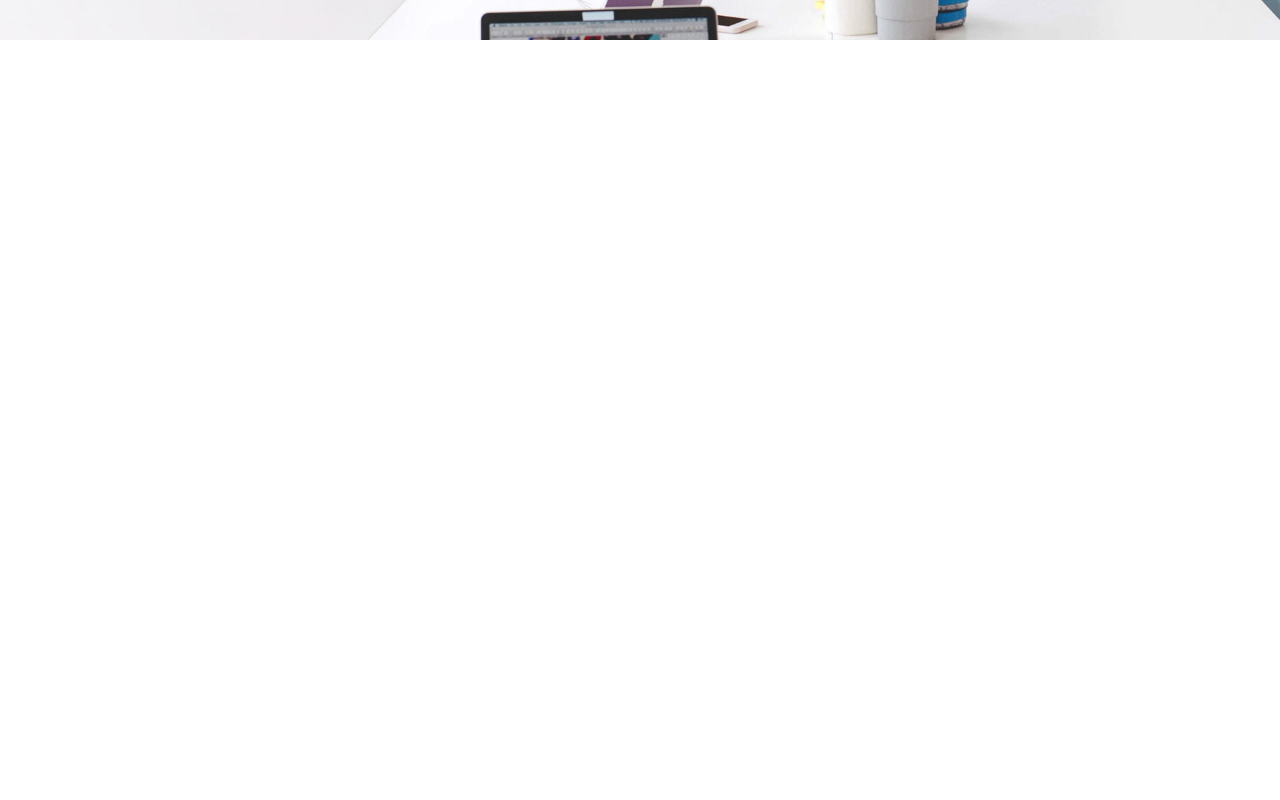
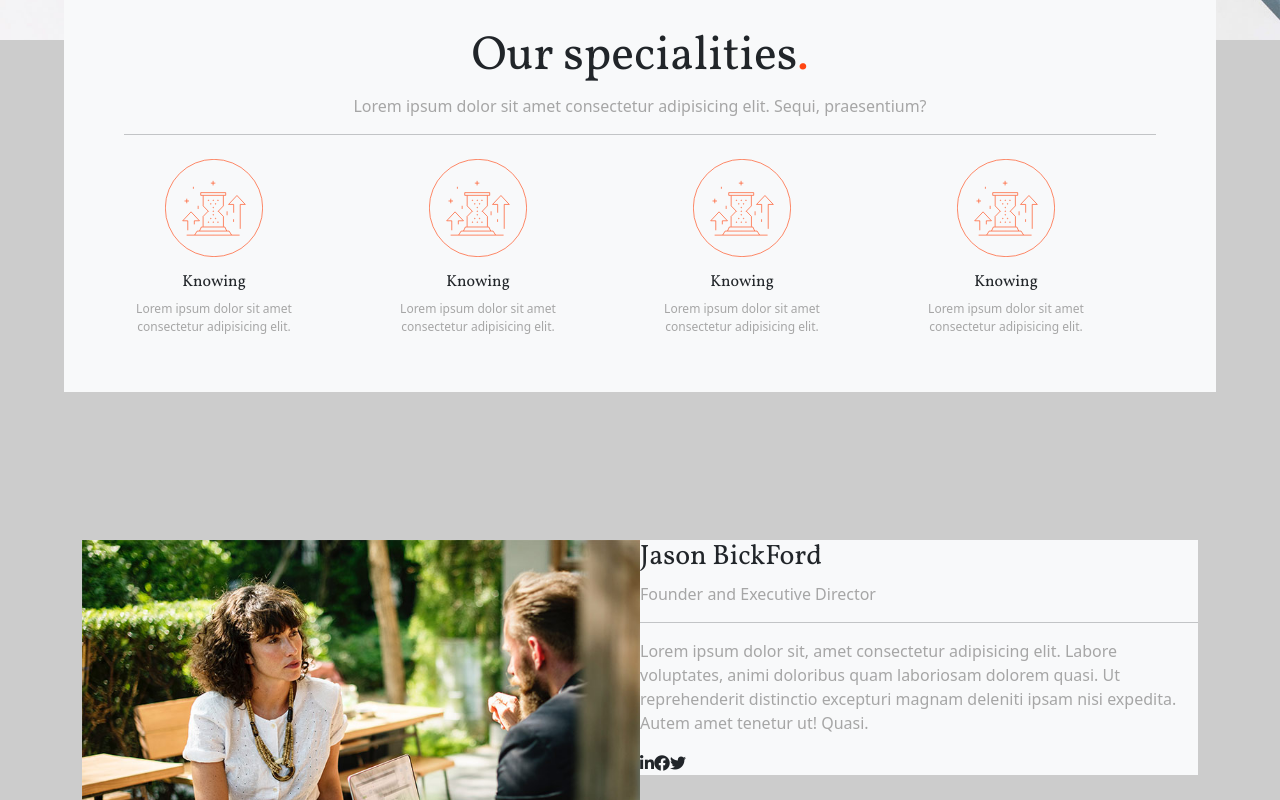
Before and after one commit to Bonu93/proj-html-vuejs, a Vue app: page / in a window 1280 px wide. Shown: the part 660-1460 px from the top of the page. Before the commit the page ends 800 px from the top, so only its background shows below. Built offline with nearby package versions, Linux system fonts and the light colour scheme.

Commit message:
add section

```diff
--- a/src/components/Header.vue
+++ b/src/components/Header.vue
@@ -1,5 +1,5 @@
 <template>
-  <header class="d-flex flex-column">
+  <header class="d-flex flex-column h700">
       <div class="top-header site-lg-container py-3 d-flex justify-content-between align-items-center">
           <h1 class="pointed">Everlead</h1>
 
@@ -36,7 +36,7 @@
                           <div class="col-6">
 
                             <h2 class="pointed">Our Team</h2>
-                            <p>
+                            <p class="subtitle">
                                 Lorem ipsum dolor sit amet consectetur adipisicing elit. Harum rem dolor obcaecati deserunt quam ut beatae recusandae ratione enim iure perspiciatis quod eligendi dicta quae eum ullam cupiditate, aspernatur exercitationem.
                             </p>
                             <div class="cta d-flex">
@@ -88,7 +88,6 @@ export default {
 @import '@/styles/globals.scss';
 
 header {
-    height: 700px;
     background-image: url('../assets/img/rev-slider-main-home-img-03.jpg');
     background-size: cover;
     background-position-y: 50%;
--- a/src/components/Main.vue
+++ b/src/components/Main.vue
@@ -1,6 +1,83 @@
 <template>
   <main>
+      <section class="h500">
+          <div class="site-lg-container bg-light specs d-flex flex-column justify-content-center align-items-center text-center p-5">
+              <div class="container">
+                    <h2 class="pointed">Our specialities</h2>
+                    <span class="subtitle">
+                        Lorem ipsum dolor sit amet consectetur adipisicing elit. Sequi, praesentium?
+                    </span>
+                    <hr class="orange-rule">
+                    <div class="row">
+                        <div class="col-3">
+                            <div class="spec-card d-flex flex-column justify-content-center p-2 w-75">
+                                <img src="../assets/svg/svg-0.svg" alt="icon">
+                                <h4>Knowing</h4>
+                                <span class="subtitle">
+                                    Lorem ipsum dolor sit amet consectetur adipisicing elit.
+                                </span>
+                            </div>
+                        </div>
+                        <div class="col-3">
+                            <div class="spec-card d-flex flex-column justify-content-center p-2 w-75">
+                                <img src="@/assets/svg/svg-0.svg" alt="icon">
+                                <h4>Knowing</h4>
+                                <span class="subtitle">
+                                    Lorem ipsum dolor sit amet consectetur adipisicing elit.
+                                </span>
+                            </div>
+                        </div>
+                        <div class="col-3">
+                            <div class="spec-card d-flex flex-column justify-content-center p-2 w-75">
+                                <img src="@/assets/svg/svg-0.svg" alt="icon">
+                                <h4>Knowing</h4>
+                                <span class="subtitle">
+                                    Lorem ipsum dolor sit amet consectetur adipisicing elit.
+                                </span>
+                            </div>
+                        </div>
+                        <div class="col-3">
+                            <div class="spec-card d-flex flex-column justify-content-center p-2 w-75">
+                                <img src="@/assets/svg/svg-0.svg" alt="icon">
+                                <h4>Knowing</h4>
+                                <span class="subtitle">
+                                    Lorem ipsum dolor sit amet consectetur adipisicing elit.
+                                </span>
+                            </div>
+                        </div>
+                    </div>
+              </div>
+          </div>
+      </section>
 
+      <section class="h700 member">
+          <div class="container">
+              <div class="row g-0">
+                  <div class="col-6">
+                      <div class="member-image">
+                          <img src="@/assets/img/h1-img-01.jpg" alt="founder">
+                      </div>
+                  </div>
+                  <div class="col-6">
+                      <div class="member-description bg-light">
+                          <h3>Jason BickFord</h3>
+                          <span class="subtitle">Founder and Executive Director</span>
+                          <hr class="orange-rule">
+                          <p class="subtitle">
+                              Lorem ipsum dolor sit, amet consectetur adipisicing elit. Labore voluptates, animi doloribus quam laboriosam dolorem quasi. Ut reprehenderit distinctio excepturi magnam deleniti ipsam nisi expedita. Autem amet tenetur ut! Quasi.
+                          </p>
+                          <div class="social-icons">
+                              <i class="fab fa-linkedin-in"></i>
+                              <i class="fab fa-facebook"></i>
+                              <i class="fab fa-twitter"></i>
+
+                          </div>
+                      </div>
+
+                  </div>
+              </div>
+          </div>
+      </section>
   </main>
 </template>
 
@@ -13,4 +90,43 @@ export default {
 <style lang="scss" scoped>
 @import '@/styles/globals.scss';
 
+main {
+    background: $bg-grey;
+}
+
+// SPECS SECTION
+.specs {
+    position: relative;
+    top: -60px;
+    h2 {
+        font-size: 3rem;
+    }
+}
+
+.spec-card {
+    font-size: 12px;
+    display: flex;
+    justify-content: center;
+    align-items: center;
+    h4{
+        font-size: 1rem;
+    }
+    img {
+        max-width: 60%;
+        object-fit: contain;
+        margin-bottom: 1rem;
+    }
+
+}
+
+// MEMBERS SECTION
+
+.member-image {
+    img {
+        width: 100%;
+    }
+}
+
+
+
 </style>
--- a/src/styles/globals.scss
+++ b/src/styles/globals.scss
@@ -9,9 +9,18 @@ h4 {
 
 // UTILITIES
 
+.h700 {
+    height: 700px;
+}
+
+.h500 {
+    height: 500px;
+}
+
 .site-lg-container  {
     width: 90%;
     margin: 0 auto;
+    padding: 0 .5rem;
 }
 
 .pointed::after {
@@ -33,6 +42,7 @@ color: $orange;
     text-transform: uppercase;
     font-size: 12px;
     font-weight: 700;
+    cursor: pointer;
     div {
         display: flex;
         align-content: center;
@@ -59,3 +69,7 @@ color: $orange;
     background: $orange;
     color: $white;
 }
+
+.subtitle {
+    color: $subtitle;
+}
--- a/src/styles/variables.scss
+++ b/src/styles/variables.scss
@@ -3,9 +3,11 @@
 $white: #FFFFFF;
 $bg-sec: #FFFFFF33;
 $bg-sec-alt: #FFFFFF26;
+$bg-grey: #ccc;
 $white-alt: #FAFAFA;
 $lightgrey: #E1E1E1;
 $orange: #FF4612;
 $fucsia: #EF2853;
 $fucsia-alt: #EE2852;
 $black-alt: #1E1E1E;
+$subtitle: #A6A6A6;
```
